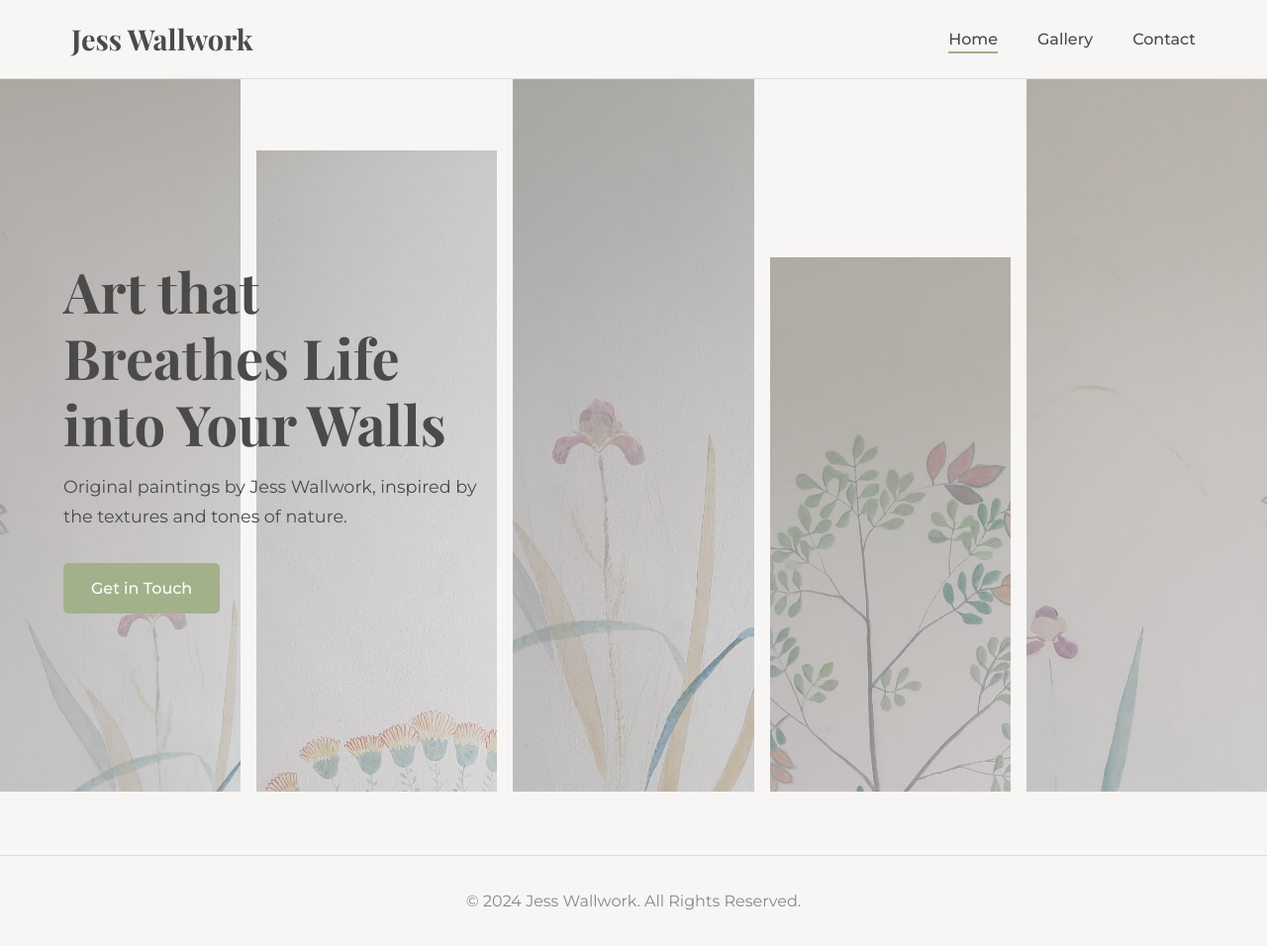
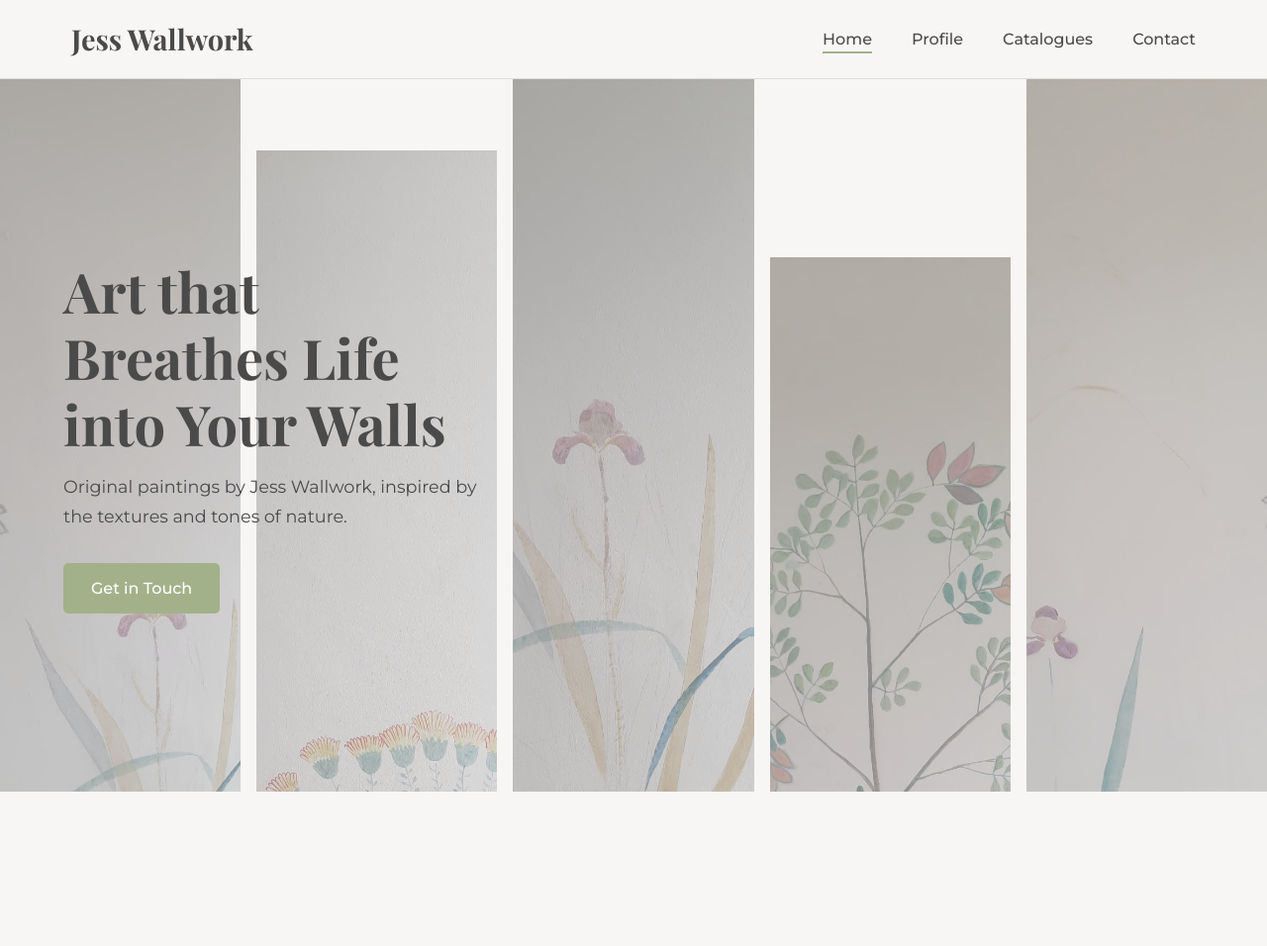
Before and after one commit to EdHogg12/Mumwebsite, a plain HTML site: page index.html in a window 1280 px wide. Shown: the whole page at 99% size. After the commit the page ends 800 px from the top, so only its background shows below. Drawn offline with nearby package versions, Linux system fonts and the light colour scheme.

Commit message:
Update index.html

```diff
--- a/index.html
+++ b/index.html
@@ -16,7 +16,8 @@
             <nav>
                 <ul class="nav-links">
                     <li><a href="index.html" class="active">Home</a></li>
-                    <li><a href="designs.html">Gallery</a></li>
+                    <li><a href="profile.html">Profile</a></li>
+                    <li><a href="designs.html">Catalogues</a></li>
                     <li><a href="contact.html">Contact</a></li>
                 </ul>
                 <div class="hamburger">
@@ -45,11 +46,6 @@
         </section>
     </main>
 
-    <footer>
-        <div class="container">
-            <p>&copy; 2024 Jess Wallwork. All Rights Reserved.</p>
-        </div>
-    </footer>
 
     <script src="js/script.js"></script>
 </body>
```
